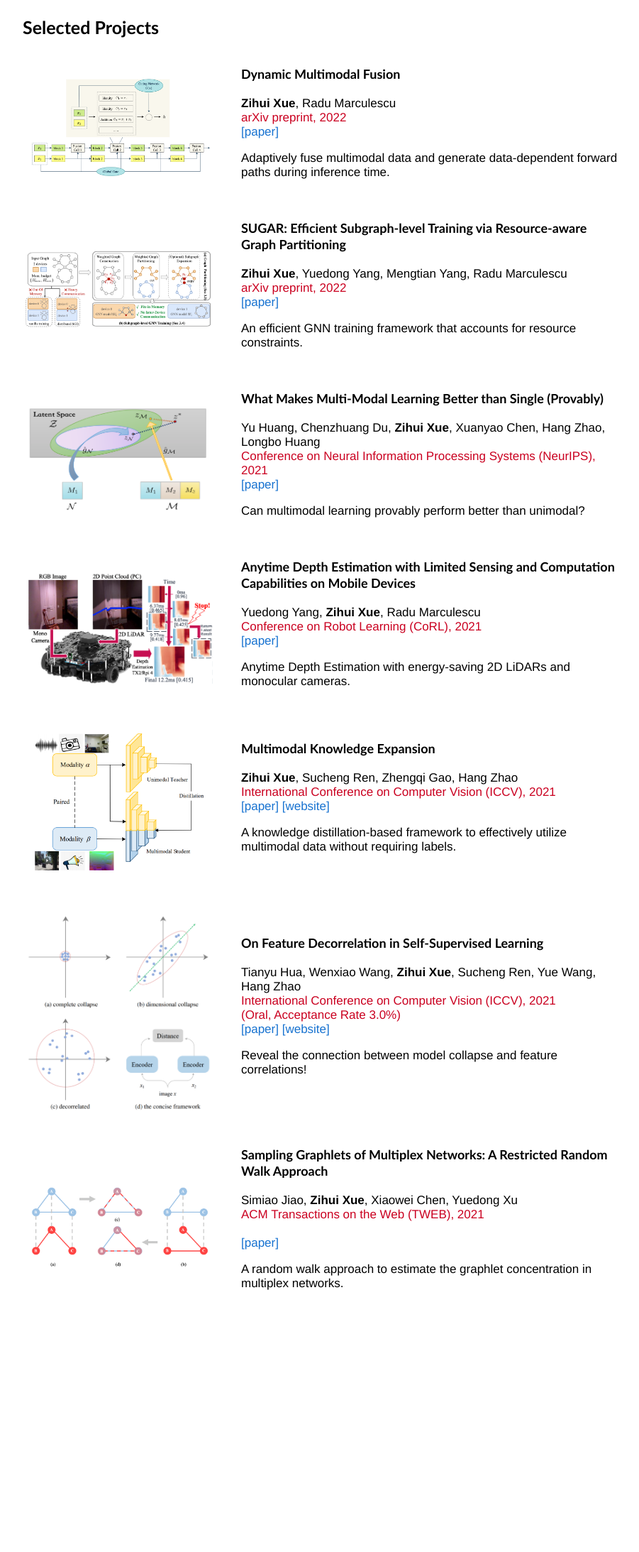
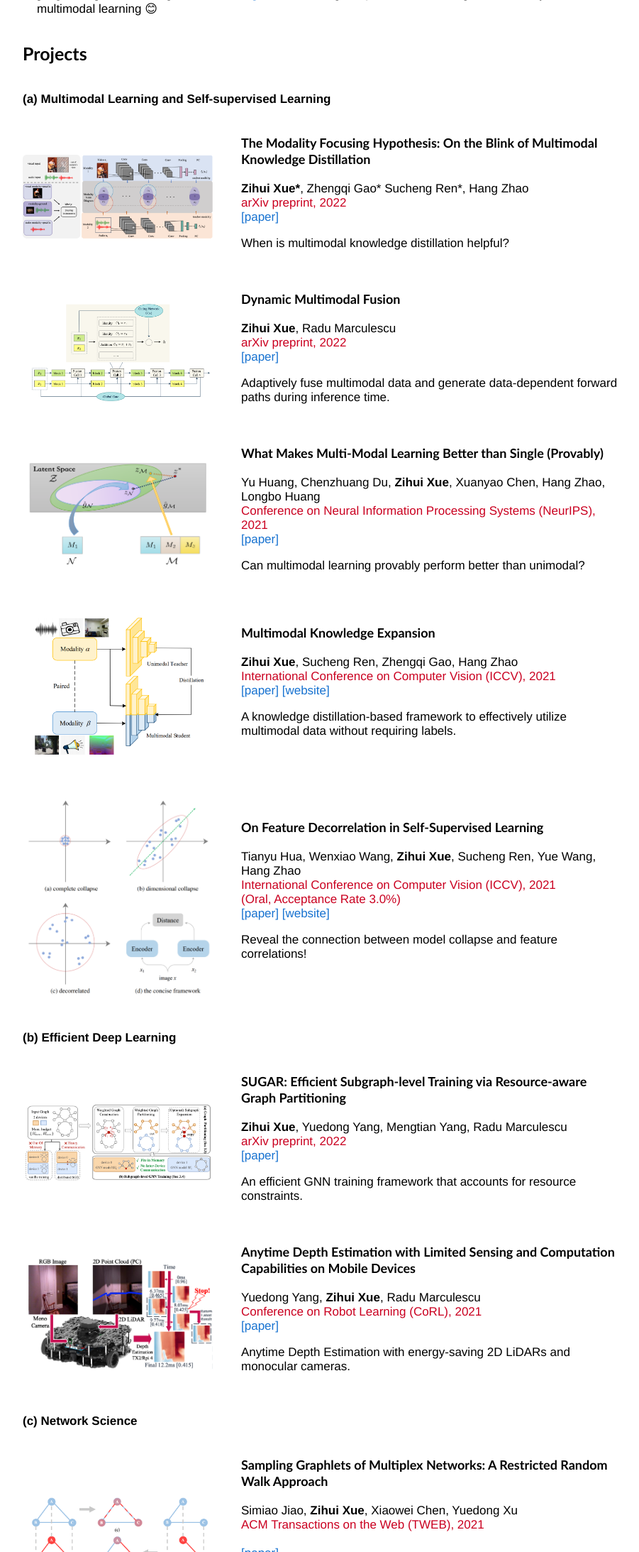
Before and after one commit to zihuixue/zihuixue.github.io, a plain HTML site: page index.html in a window 1280 px wide. Shown: the part 614-2800 px from the top of the page at 71% size, without its empty margins (228-1129 px from the left). Before the commit the page ends 2477 px from the top, so only its background shows below. Drawn offline with Linux system fonts and the light colour scheme.

Commit message:
jun 21 update

```diff
--- a/index.html
+++ b/index.html
@@ -34,13 +34,13 @@
               <tr style="padding:0px">
                 <td style="padding:2.5%;width:63%;vertical-align:middle">
                   <p style="text-align:center">
-                    <name>Zihui (Sherry) Xue 薛子慧</name>
+                    <name>Zihui (Sherry) Xue </name>
                   </p>
                   <p>
-                    Hi, I am a second-year Ph.D. student at UT Austin. I will start working with <a href="https://www.cs.utexas.edu/users/grauman/">Prof. Kristen Grauman</a> this fall. Previously, I'm fortunate to work with <a href="https://radum.ece.utexas.edu">Prof. Radu Marculescu</a> on efficient deep learning and with <a href="https://hangzhaomit.github.io">Prof. Hang Zhao</a> on multimodal learning. I obtained my bachelor's degree from Fudan University in 2020.
+                    Hi, I am Zihui Xue (薛子慧), a Ph.D. student at UT Austin. I'm very excited to start my research journey in <a href="https://www.cs.utexas.edu/users/grauman/">Prof. Kristen Grauman</a>'s group this fall. Previously, I'm fortunate to work with <a href="https://radum.ece.utexas.edu">Prof. Radu Marculescu</a> on efficient deep learning and <a href="https://hangzhaomit.github.io">Prof. Hang Zhao</a> on multimodal learning. I obtained my bachelor's degree from Fudan University in 2020, where I worked with <a href="http://medianet.azurewebsites.net">Prof. Yuedong Xu </a>.
                   </p>
                   <p>
-                    I'm broadly interested in multimodal perception and efficient deep learning. My current research interests lie in egocentric vision.
+                    I'm broadly interested in multimodal learning (images, audio, video, language, etc.). My recent research lies in egocentric video learning.
                   </p>
 
                   <p style="text-align:center">
@@ -51,8 +51,11 @@
                   </p>
                 </td>
                 <td style="padding:2.5%;width:40%;max-width:40%">
-                  <a href="images/profile2.jpg"><img style="width:90%;max-width:90%" alt="profile photo"
-                      src="images/profile2.jpg" class="hoverZoomLink"></a>
+                  <div>
+                  <a href="images/profile3.jpeg"><img style="width:90%;max-width:90%" alt="profile photo"
+                      src="images/profile3.jpeg" class="hoverZoomLink"></a>
+                      <span> <center>Photo taken by <a href="https://zhengqigao.github.io">[Zhengqi Gao] </a> </center> </span>
+                    </div>
                 </td>
               </tr>
             </tbody>
@@ -88,10 +91,52 @@
             <tbody>
               <tr>
                 <td style="padding:20px;width:110%;vertical-align:middle">
-                  <heading>Selected Projects</heading>
+                  <heading>Projects</heading>
                 </td>
               </tr>
             </tbody>
+          </table>
+
+           <table
+            style="width:110%;border:0px;border-spacing:0px;border-collapse:separate;margin-right:auto;margin-left:auto;">
+            <tbody>
+              <tr>
+                <td style="padding:20px;width:110%;vertical-align:middle">
+                  <b> (a) Multimodal Learning and Self-supervised Learning </b>
+                </td>
+              </tr>
+            </tbody>
+          </table>
+
+
+          <table
+            style="width:110%;border:0px;border-spacing:0px;border-collapse:separate;margin-right:auto;margin-left:auto;">
+            <tbody>
+              <tr onmouseout="end_user_stop()" onmouseover="end_user_start()">
+                <td style="padding:20px;width:35%;vertical-align:left">
+                  <div><img style="width:100%;max-width:100%" src="images/modvenn.png"></div>
+                </td>
+                <td style="padding:20px;width:75%;vertical-align:middle">
+                    <papertitle>The Modality Focusing Hypothesis: On the Blink of Multimodal Knowledge Distillation
+                    </papertitle>
+                  <br>
+                  <br>
+                  <b>Zihui Xue*</b>,
+                  Zhengqi Gao*
+                  Sucheng Ren*,
+                  Hang Zhao
+
+                  <br>
+                  <font color="#ca0020">
+                  arXiv preprint, 2022
+                  </font>
+                  <br>
+                  <a href="https://arxiv.org/abs/2206.06487">[paper]</a>
+                  <p>
+                    When is multimodal knowledge distillation helpful?
+                  </p>
+                </td>
+              </tr>
           </table>
 
           <table
@@ -127,36 +172,6 @@
             <tbody>
               <tr onmouseout="end_user_stop()" onmouseover="end_user_start()">
                 <td style="padding:20px;width:35%;vertical-align:left">
-                  <div><img style="width:100%;max-width:100%" src="images/sugar.png"></div>
-                </td>
-                <td style="padding:20px;width:75%;vertical-align:middle">
-                    <papertitle>SUGAR: Efficient Subgraph-level Training via Resource-aware Graph Partitioning
-                    </papertitle>
-                  <br>
-                  <br>
-                  <b>Zihui Xue</b>,
-                  Yuedong Yang,
-                  Mengtian Yang,
-                  Radu Marculescu
-
-                  <br>
-                  <font color="#ca0020">
-                  arXiv preprint, 2022
-                  </font>
-                  <br>
-                  <a href="https://arxiv.org/abs/2202.00075">[paper]</a>
-                  <p>
-                    An efficient GNN training framework that accounts for resource constraints.
-                  </p>
-                </td>
-              </tr>
-          </table>
-
-          <table
-            style="width:110%;border:0px;border-spacing:0px;border-collapse:separate;margin-right:auto;margin-left:auto;">
-            <tbody>
-              <tr onmouseout="end_user_stop()" onmouseover="end_user_start()">
-                <td style="padding:20px;width:35%;vertical-align:left">
                   <div><img style="width:100%;max-width:100%" src="images/mmbetter.png"></div>
                 </td>
                 <td style="padding:20px;width:75%;vertical-align:middle">
@@ -179,35 +194,6 @@
                   <a href="https://openreview.net/forum?id=UlSjqPEkI1V">[paper]</a>
                   <p>
                     Can multimodal learning provably perform better than unimodal?
-                  </p>
-                </td>
-              </tr>
-          </table>
-
-          <table
-            style="width:110%;border:0px;border-spacing:0px;border-collapse:separate;margin-right:auto;margin-left:auto;">
-            <tbody>
-              <tr onmouseout="end_user_stop()" onmouseover="end_user_start()">
-                <td style="padding:20px;width:35%;vertical-align:left">
-                  <div><img style="width:100%;max-width:100%" src="images/depth.png"></div>
-                </td>
-                <td style="padding:20px;width:75%;vertical-align:middle">
-                    <papertitle>Anytime Depth Estimation with Limited Sensing and Computation Capabilities on Mobile Devices
-                    </papertitle>
-                  <br>
-                  <br>
-                  Yuedong Yang,
-                  <b>Zihui Xue</b>,
-                  Radu Marculescu
-
-                  <br>
-                  <font color="#ca0020">
-                  Conference on Robot Learning (CoRL), 2021
-                  </font>
-                  <br>
-                  <a href="https://openreview.net/forum?id=I6DLxqk9J0A">[paper]</a>
-                  <p>
-                    Anytime Depth Estimation with energy-saving 2D LiDARs and monocular cameras.
                   </p>
                 </td>
               </tr>
@@ -283,6 +269,87 @@
           <table
             style="width:110%;border:0px;border-spacing:0px;border-collapse:separate;margin-right:auto;margin-left:auto;">
             <tbody>
+              <tr>
+                <td style="padding:20px;width:110%;vertical-align:middle">
+                  <b> (b) Efficient Deep Learning </b>
+                </td>
+              </tr>
+            </tbody>
+          </table>
+
+          <table
+            style="width:110%;border:0px;border-spacing:0px;border-collapse:separate;margin-right:auto;margin-left:auto;">
+            <tbody>
+              <tr onmouseout="end_user_stop()" onmouseover="end_user_start()">
+                <td style="padding:20px;width:35%;vertical-align:left">
+                  <div><img style="width:100%;max-width:100%" src="images/sugar.png"></div>
+                </td>
+                <td style="padding:20px;width:75%;vertical-align:middle">
+                    <papertitle>SUGAR: Efficient Subgraph-level Training via Resource-aware Graph Partitioning
+                    </papertitle>
+                  <br>
+                  <br>
+                  <b>Zihui Xue</b>,
+                  Yuedong Yang,
+                  Mengtian Yang,
+                  Radu Marculescu
+
+                  <br>
+                  <font color="#ca0020">
+                  arXiv preprint, 2022
+                  </font>
+                  <br>
+                  <a href="https://arxiv.org/abs/2202.00075">[paper]</a>
+                  <p>
+                    An efficient GNN training framework that accounts for resource constraints.
+                  </p>
+                </td>
+              </tr>
+          </table>
+
+          <table
+            style="width:110%;border:0px;border-spacing:0px;border-collapse:separate;margin-right:auto;margin-left:auto;">
+            <tbody>
+              <tr onmouseout="end_user_stop()" onmouseover="end_user_start()">
+                <td style="padding:20px;width:35%;vertical-align:left">
+                  <div><img style="width:100%;max-width:100%" src="images/depth.png"></div>
+                </td>
+                <td style="padding:20px;width:75%;vertical-align:middle">
+                    <papertitle>Anytime Depth Estimation with Limited Sensing and Computation Capabilities on Mobile Devices
+                    </papertitle>
+                  <br>
+                  <br>
+                  Yuedong Yang,
+                  <b>Zihui Xue</b>,
+                  Radu Marculescu
+
+                  <br>
+                  <font color="#ca0020">
+                  Conference on Robot Learning (CoRL), 2021
+                  </font>
+                  <br>
+                  <a href="https://openreview.net/forum?id=I6DLxqk9J0A">[paper]</a>
+                  <p>
+                    Anytime Depth Estimation with energy-saving 2D LiDARs and monocular cameras.
+                  </p>
+                </td>
+              </tr>
+          </table>
+
+          <table
+            style="width:110%;border:0px;border-spacing:0px;border-collapse:separate;margin-right:auto;margin-left:auto;">
+            <tbody>
+              <tr>
+                <td style="padding:20px;width:110%;vertical-align:middle">
+                  <b> (c) Network Science </b>
+                </td>
+              </tr>
+            </tbody>
+          </table>
+
+          <table
+            style="width:110%;border:0px;border-spacing:0px;border-collapse:separate;margin-right:auto;margin-left:auto;">
+            <tbody>
               <tr onmouseout="end_user_stop()" onmouseover="end_user_start()">
                 <td style="padding:20px;width:35%;vertical-align:left">
                   <div><img style="width:100%;max-width:100%" src="images/randomwalk.png"></div>
```
Also changed, not shown: images/modvenn.png (added), images/profile3.jpeg (added), 1 other file.
